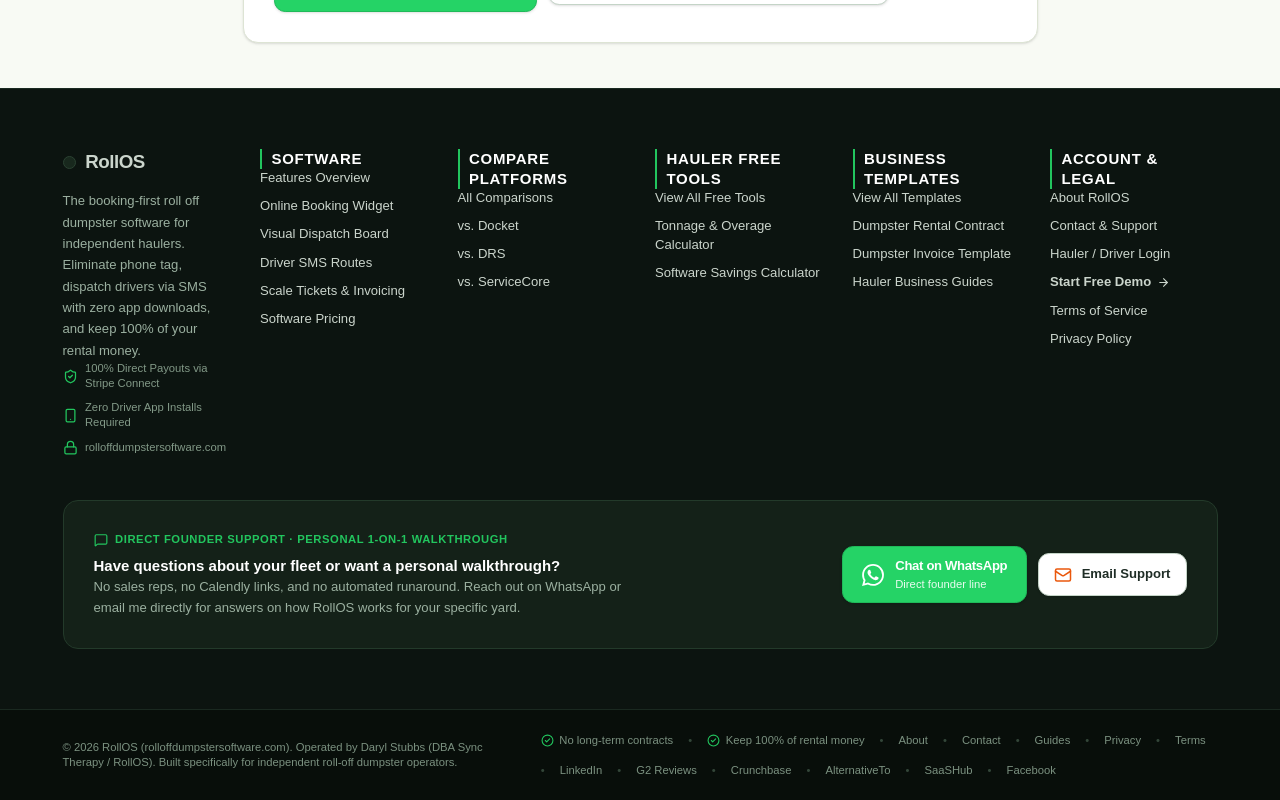
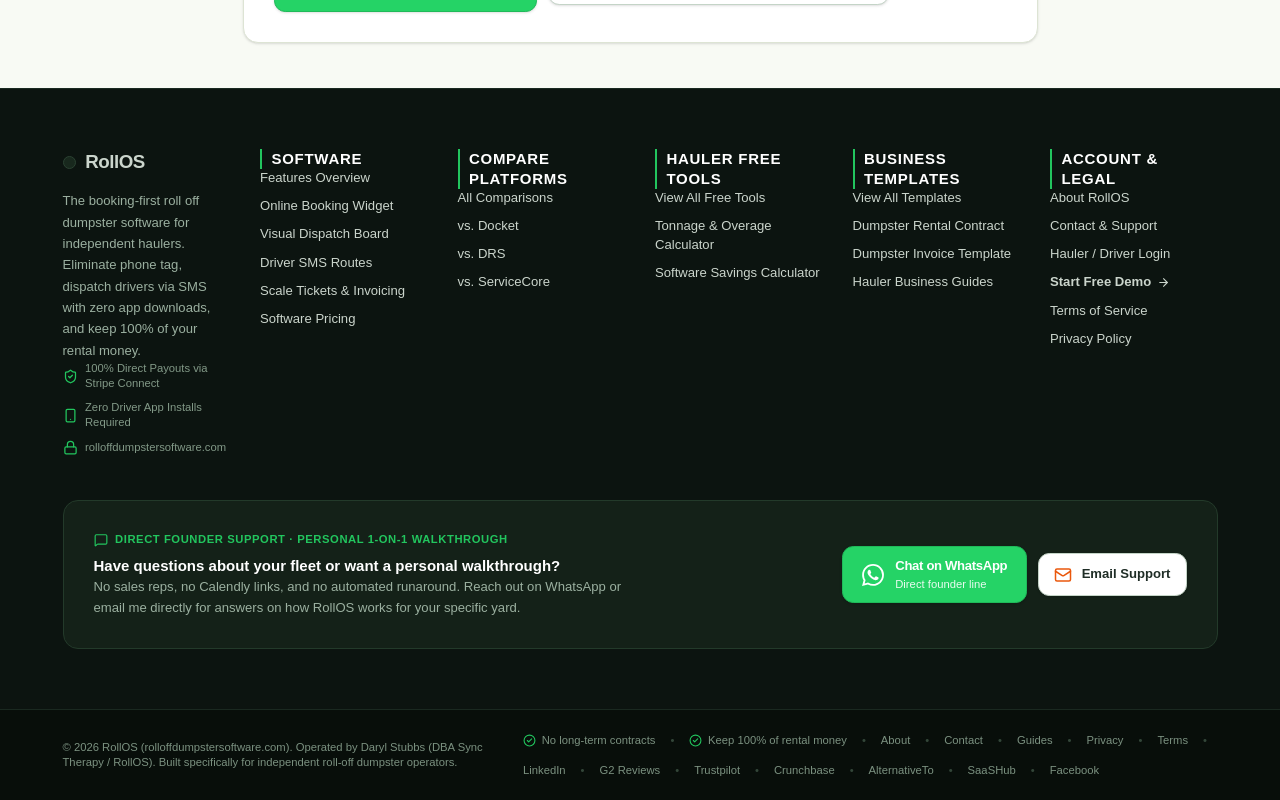
Before and after one commit to Synctherapy/dumpster-rental-software, a Next.js app: page /about in a window 1280 px wide. Shown: the part 1993-2793 px from the top of the page. Built offline with nearby package versions, Linux system fonts and the light colour scheme.

Commit message:
feat(seo): add Trustpilot entity sameAs schema and footer link

```diff
--- a/src/app/about/page.tsx
+++ b/src/app/about/page.tsx
@@ -43,6 +43,7 @@
       sameAs: [
         'https://www.linkedin.com/company/rollos',
         'https://www.g2.com/products/rollos/reviews',
+        'https://www.trustpilot.com/review/rolloffdumpstersoftware.com',
         'https://www.crunchbase.com/organization/rollos-e3d4',
         'https://alternativeto.net/software/rollos/',
         'https://www.saashub.com/rollos-alternatives',
--- a/src/components/footer.tsx
+++ b/src/components/footer.tsx
@@ -282,6 +282,15 @@
             </a>
             <span className="text-[#334639]">•</span>
             <a
+              href="https://www.trustpilot.com/review/rolloffdumpstersoftware.com"
+              target="_blank"
+              rel="noopener noreferrer"
+              className="hover:text-white transition-colors"
+            >
+              Trustpilot
+            </a>
+            <span className="text-[#334639]">•</span>
+            <a
               href="https://www.crunchbase.com/organization/rollos-e3d4"
               target="_blank"
               rel="noopener noreferrer"
--- a/src/components/schema-org.tsx
+++ b/src/components/schema-org.tsx
@@ -20,6 +20,7 @@
         sameAs: [
           'https://www.linkedin.com/company/rollos',
           'https://www.g2.com/products/rollos/reviews',
+          'https://www.trustpilot.com/review/rolloffdumpstersoftware.com',
           'https://www.crunchbase.com/organization/rollos-e3d4',
           'https://alternativeto.net/software/rollos/',
           'https://www.saashub.com/rollos-alternatives',
@@ -48,6 +49,7 @@
         url: 'https://rolloffdumpstersoftware.com',
         sameAs: [
           'https://www.g2.com/products/rollos/reviews',
+          'https://www.trustpilot.com/review/rolloffdumpstersoftware.com',
           'https://www.crunchbase.com/organization/rollos-e3d4',
           'https://alternativeto.net/software/rollos/',
           'https://www.saashub.com/rollos-alternatives',
```
